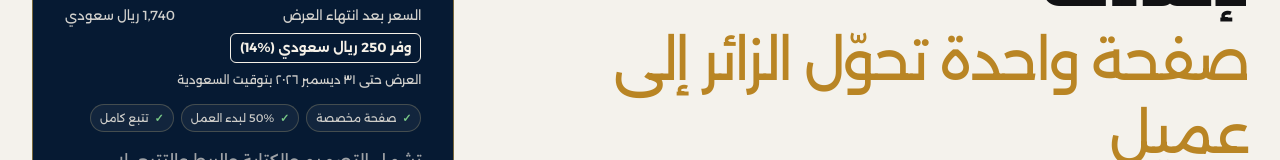
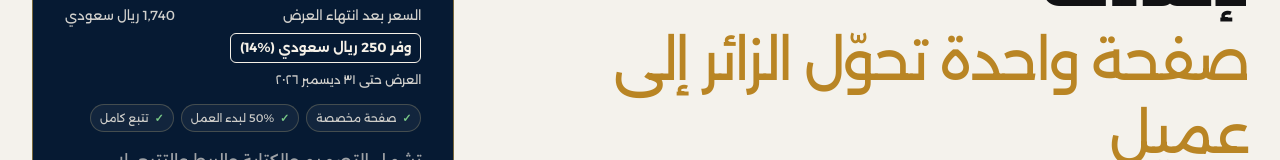
Before and after one commit to mohammedrashad2011-ui/Dewank-2026-website, a Next.js app: page /offers/landing-page-package in a window 1280 px wide. Shown: the part 374-534 px from the top of the page. Built offline with nearby package versions, Linux system fonts and the light colour scheme; no server answers.

Commit message:
fix(pricing): simplify bilingual offer deadline and hub starting price

```diff
--- a/app/(ar)/offers/promotional-price.tsx
+++ b/app/(ar)/offers/promotional-price.tsx
@@ -21,7 +21,7 @@ export function PromotionalPrice({ offerKey, locale = "ar" }: { offerKey: OfferP
             <span><bdi>{format(quote.futureAmount)}</bdi> {currency}</span>
           </div>
           <div className="dp-promotion-saving">{ar ? "وفر" : "Save"} <bdi>{format(quote.savings)}</bdi> {currency} <span dir="ltr">({format(quote.savingsPercent)}%)</span></div>
-          <div className="dp-promotion-end">{ar ? "العرض حتى" : "Offer ends"} <time dateTime={yearEndOffer.endDate}>{ar ? "٣١ ديسمبر ٢٠٢٦" : "31 December 2026"}</time> {ar ? "بتوقيت السعودية" : "Saudi time"}</div>
+          <div className="dp-promotion-end">{ar ? "العرض حتى" : "Offer ends"} <time dateTime={yearEndOffer.endDate}>{ar ? "٣١ ديسمبر ٢٠٢٦" : "31 December 2026"}</time></div>
         </div>
       )}
     </div>
```
